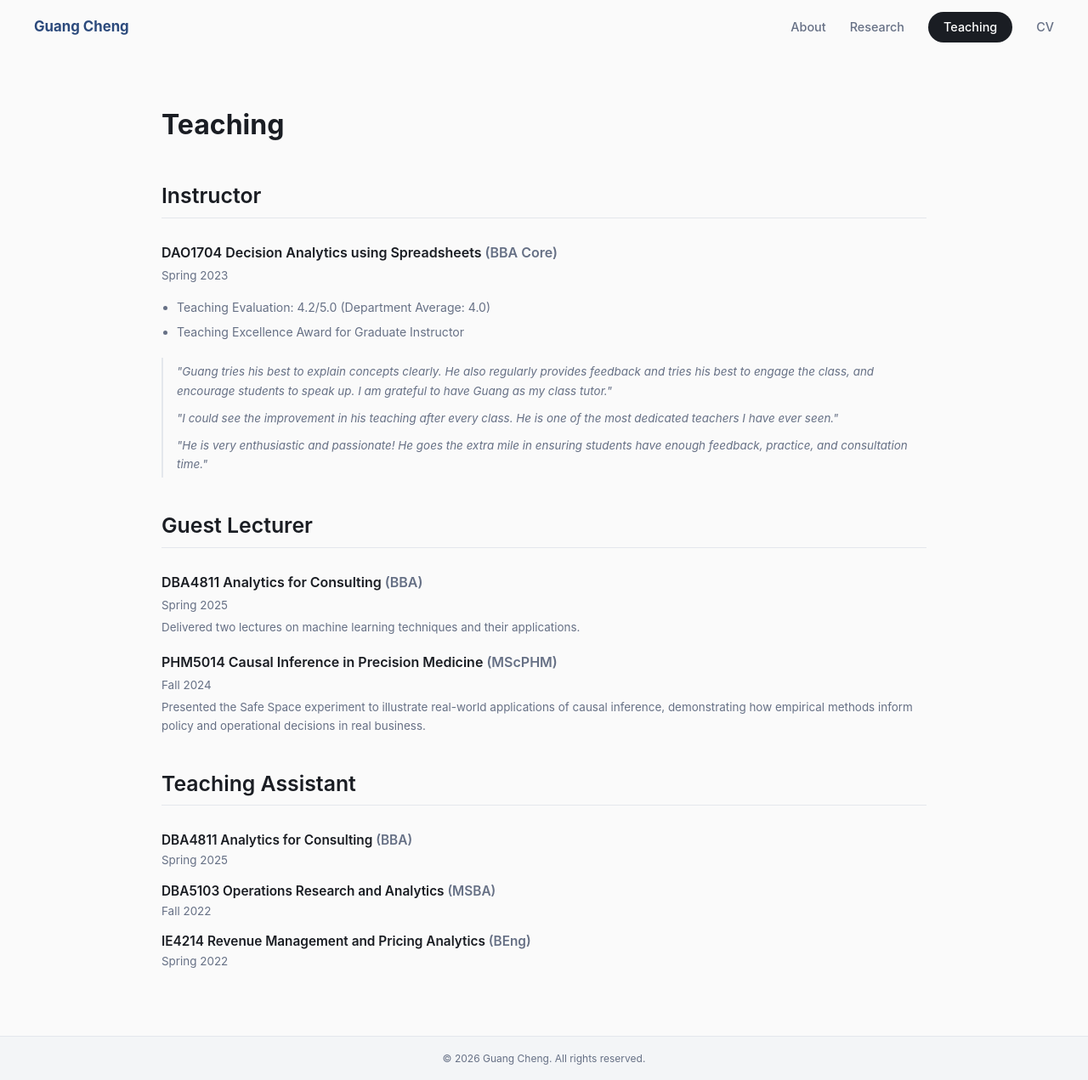
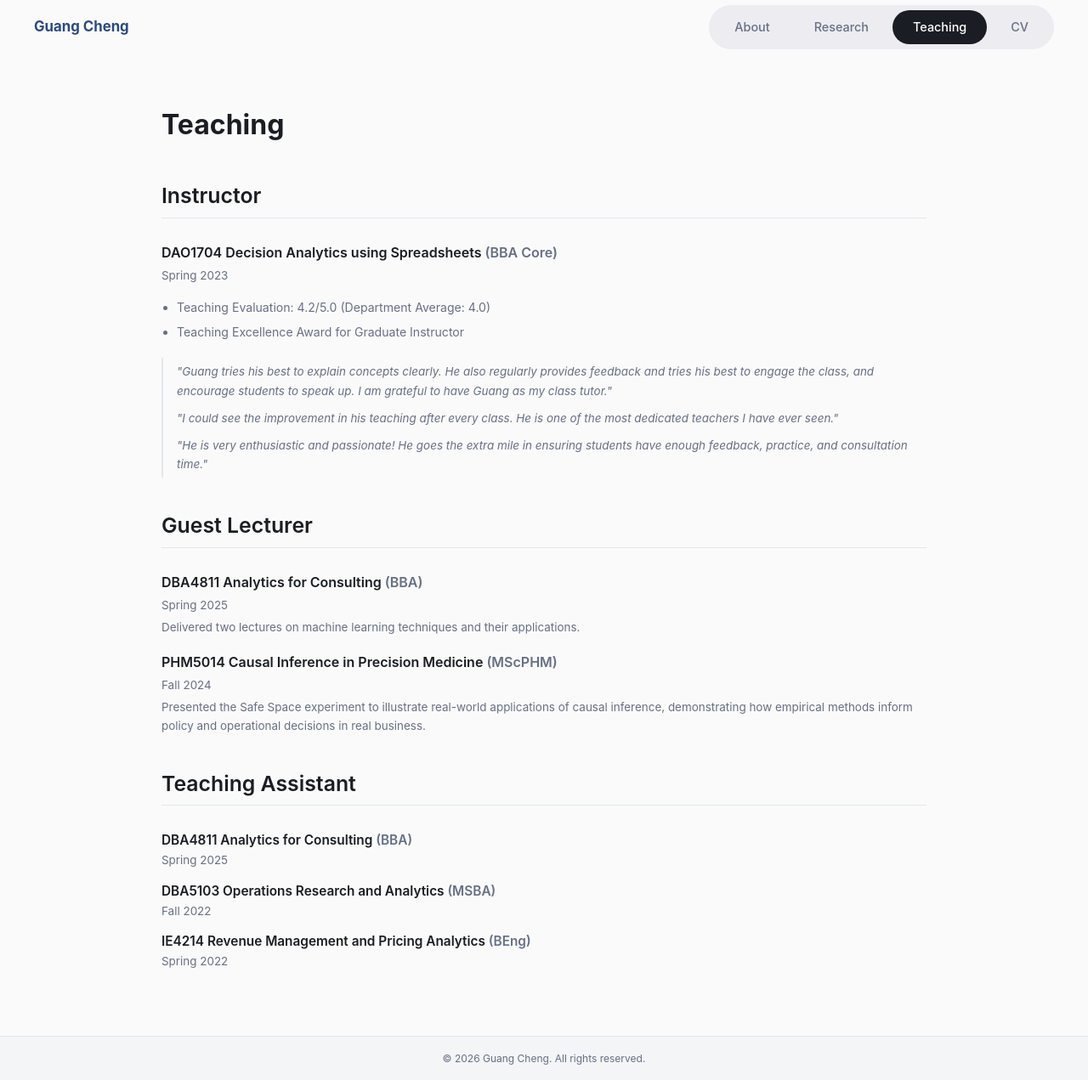
Before and after one commit to gcheng-nus/gcheng-nus.github.io, a Jekyll site: the page built from _pages/teaching.md, in a window 1280 px wide and 1271 px high. Shown: the whole window at 85% size. Built offline with Jekyll 4.4.1, drawn with Linux system fonts in a browser that asks for light colours.

Commit message:
add backgroud for navigator

```diff
--- a/assets/css/academic.scss
+++ b/assets/css/academic.scss
@@ -90,13 +90,21 @@ body.academic-site.is-locked {
 .academic-nav__links {
   display: flex;
   align-items: center;
-  gap: 28px;
+  gap: 4px;
   margin: 0;
-  padding: 0;
+  padding: 6px;
+  border-radius: 999px;
+  background: #ececf1;
   list-style: none;
 }
 
 .academic-nav__links a {
+  display: inline-flex;
+  min-height: 40px;
+  align-items: center;
+  justify-content: center;
+  padding: 0 24px;
+  border-radius: 999px;
   color: var(--academic-muted);
   font-size: 0.9rem;
   font-weight: 550;
@@ -108,11 +116,6 @@ body.academic-site.is-locked {
 }
 
 .academic-nav__links .academic-nav__pill {
-  display: inline-flex;
-  align-items: center;
-  min-height: 36px;
-  padding: 0 18px;
-  border-radius: 999px;
   background: var(--academic-fg);
   color: #fff;
 }
```
